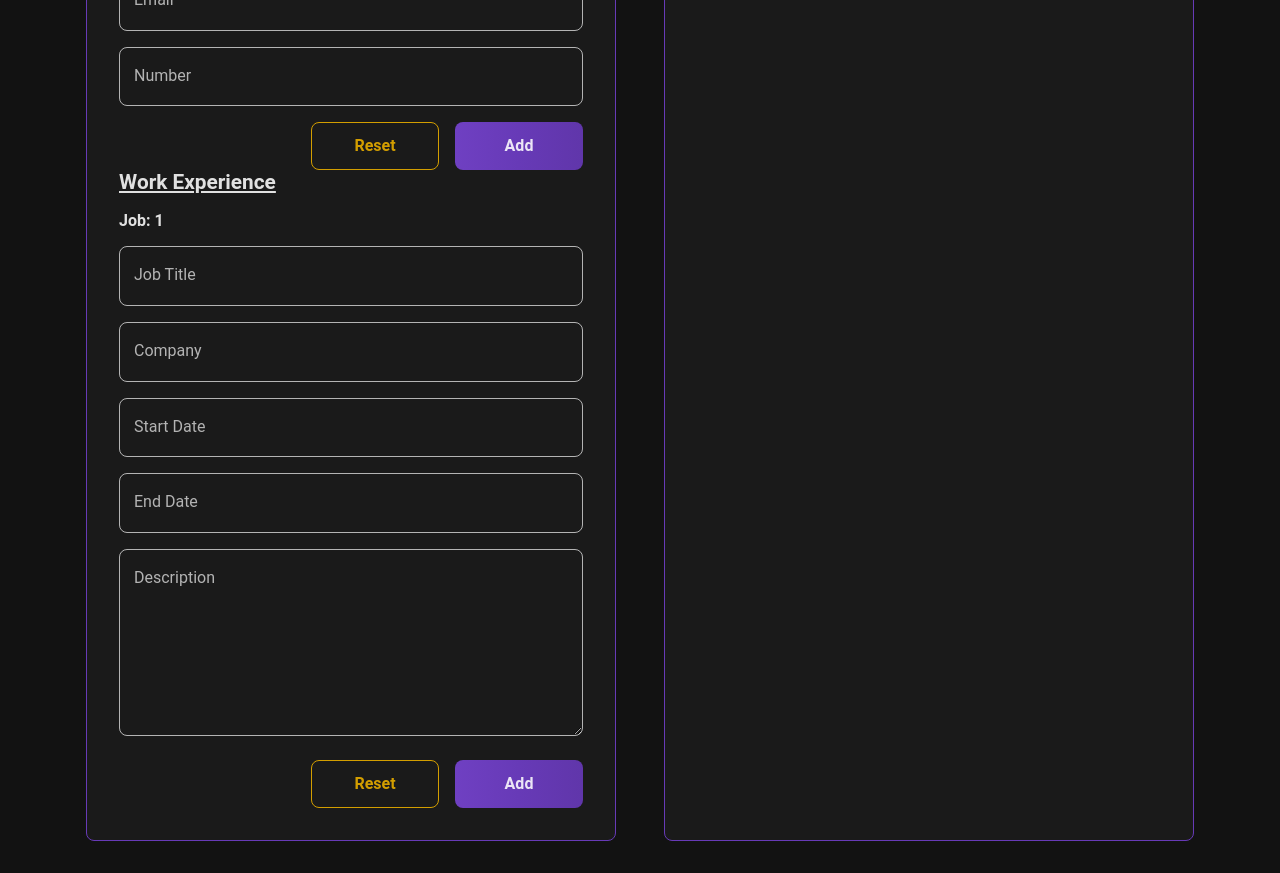
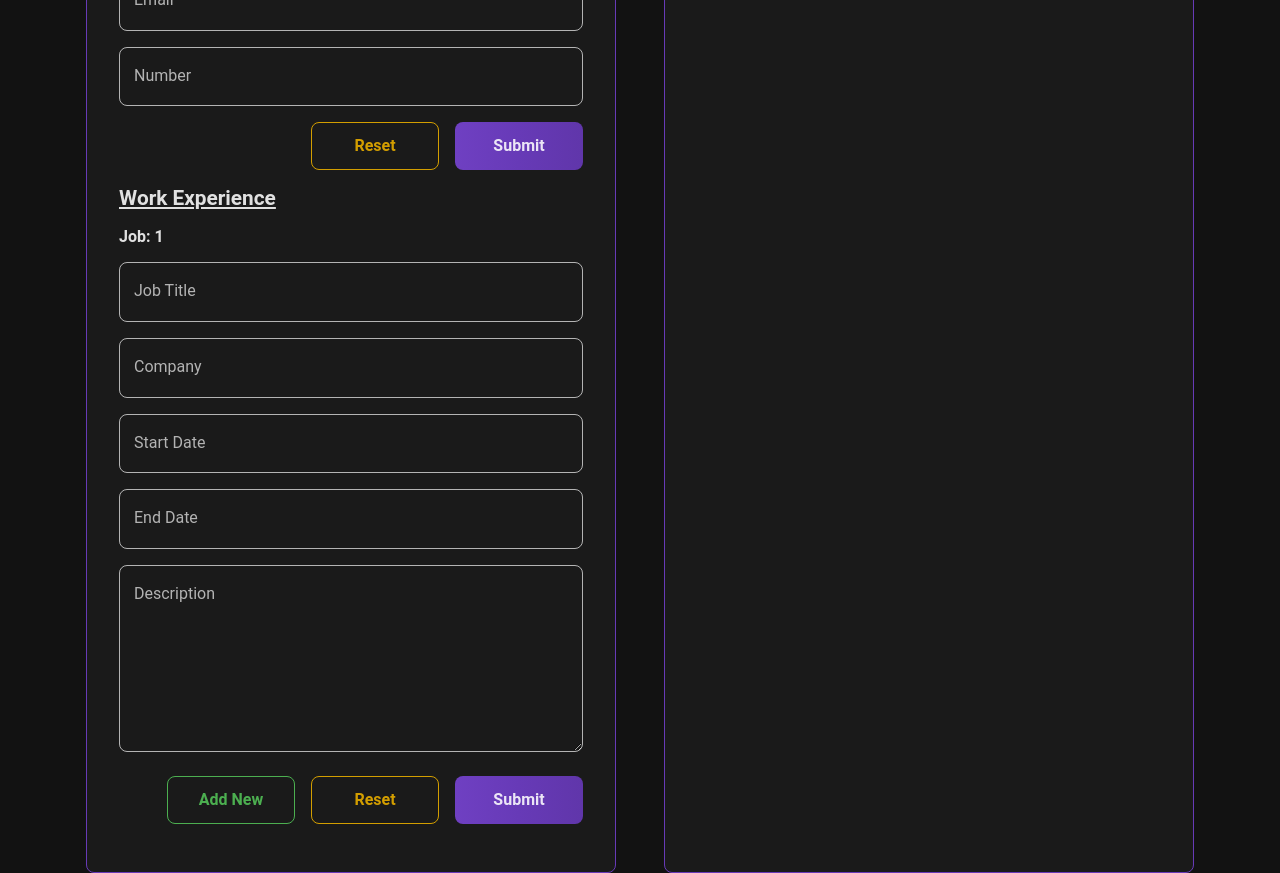
Before and after one commit to simmeringstew/cv-project, a React (Create React App) app: page / in a window 1280 px wide. Shown: the part 300-1173 px from the top of the page. Before the commit the page ends 1141 px from the top, so only its background shows below. Built offline with nearby package versions, Linux system fonts and the light colour scheme; a small style sheet from the web is missing.

Commit message:
Added the ability to add more work experiences

```diff
--- a/src/App.js
+++ b/src/App.js
@@ -37,6 +37,22 @@ const App = ({ workTemplate }) => {
     }
     setWorkComponents(workComponents.map(component => component.id !== updatedWork.id ? component : updatedWork));
   }
+  const addJobArea = (data) => {
+    const newJobArea = {...workTemplate, id: data.id + 1};
+    const lessThan = workComponents.filter(component => component.id < newJobArea.id);
+    const onesToChange = workComponents.filter(component => component.id >= newJobArea.id);
+    const addedOne = onesToChange.map(addOneToId);
+    if (onesToChange.length > 0) {
+      setWorkComponents([...lessThan, newJobArea, ...addedOne]);
+    }
+    else {
+      setWorkComponents([...lessThan, newJobArea]);
+    }
+  }
+  function addOneToId(component) {
+    component.id += 1;
+    return component;
+  }
 
   return (
     <div>
@@ -49,7 +65,7 @@ const App = ({ workTemplate }) => {
           <h2 className="form-title">Work Experience</h2>
           <div>
             {workComponents.map(component =>
-            <Work key={component.id} data={component} addWork={addWork} />
+            <Work key={component.id} data={component} addWork={addWork} addJobArea={addJobArea} />
             )}
           </div>
           {/* education - expandable */}
--- a/src/components/general.js
+++ b/src/components/general.js
@@ -53,7 +53,7 @@ const General = ({ displayGeneral, clearGeneral }) => {
             </div>
             <div className="submit-reset">
                 <button className="btn-light" onClick={resetElements}>Reset</button>
-                <button className="btn-color" type="submit">Add</button>
+                <button className="btn-color" type="submit">Submit</button>
             </div>
         </form>
     );
--- a/src/components/work.js
+++ b/src/components/work.js
@@ -1,6 +1,6 @@
 import { useState } from "react";
 
-const Work = ({ data, addWork }) => {
+const Work = ({ data, addWork, addJobArea }) => {
 
     const focusElement = (e) => {
         e.target.className = "input focused";
@@ -49,9 +49,18 @@ const Work = ({ data, addWork }) => {
         addWork(data);
     }
 
+    const addNew = (e) => {
+        e.preventDefault();
+        data.jobTitle = jobTitle;
+        data.company = company;
+        data.startDate = startDate;
+        data.endDate = endDate;
+        data.description = description;
+        addJobArea(data);
+    }
+
     return (
         <div>
-        {/* remove button to delete it */}
             <form className="form-element work" onSubmit={submit}>
                 <h3>Job: {data.id}</h3>
                 <div className="input-group">
@@ -75,11 +84,11 @@ const Work = ({ data, addWork }) => {
                     <label className="user-label" htmlFor="description">Description</label>
                 </div>
                 <div className="submit-reset">
+                    <button className="btn-light add-new" onClick={addNew}>Add New</button>
                     <button className="btn-light" onClick={resetElements}>Reset</button>
-                    <button className="btn-color" type="submit">Add</button>
+                    <button className="btn-color" type="submit">Submit</button>
                 </div>
             </form>
-        {/* add button to add a new one underneath */}
         </div>
     );
 }
--- a/src/index.css
+++ b/src/index.css
@@ -8,6 +8,7 @@
   --clr-text-secondary: rgba(255, 255, 255, 0.67);
   --clr-action-main: #673ab7;
   --clr-action-secondary: #d39e00;
+  --clr-action-tertiary: #4caf50;
 }
 
 *, *::before, *::after {
--- a/src/styles/forms.css
+++ b/src/styles/forms.css
@@ -56,6 +56,7 @@
     align-self: flex-end;
     display: flex;
     gap: 1rem;
+    margin-bottom: 1rem;
 }
 
 .btn-color, .btn-light {
@@ -101,3 +102,8 @@
 .btn-light:is(:hover, :focus) {
     background: var(--clr-black-focus);
 }
+
+.add-new {
+    border-color: var(--clr-action-tertiary);
+    color: var(--clr-action-tertiary);
+}
```
